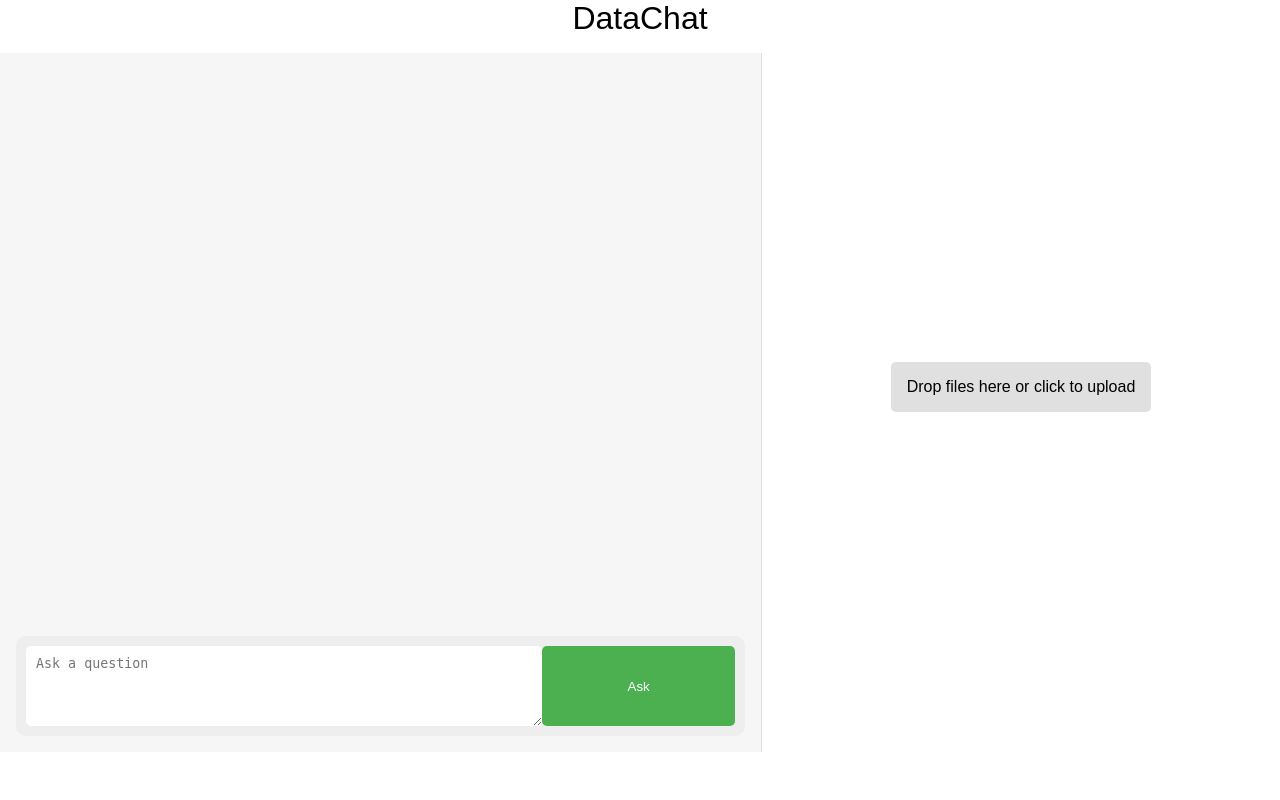
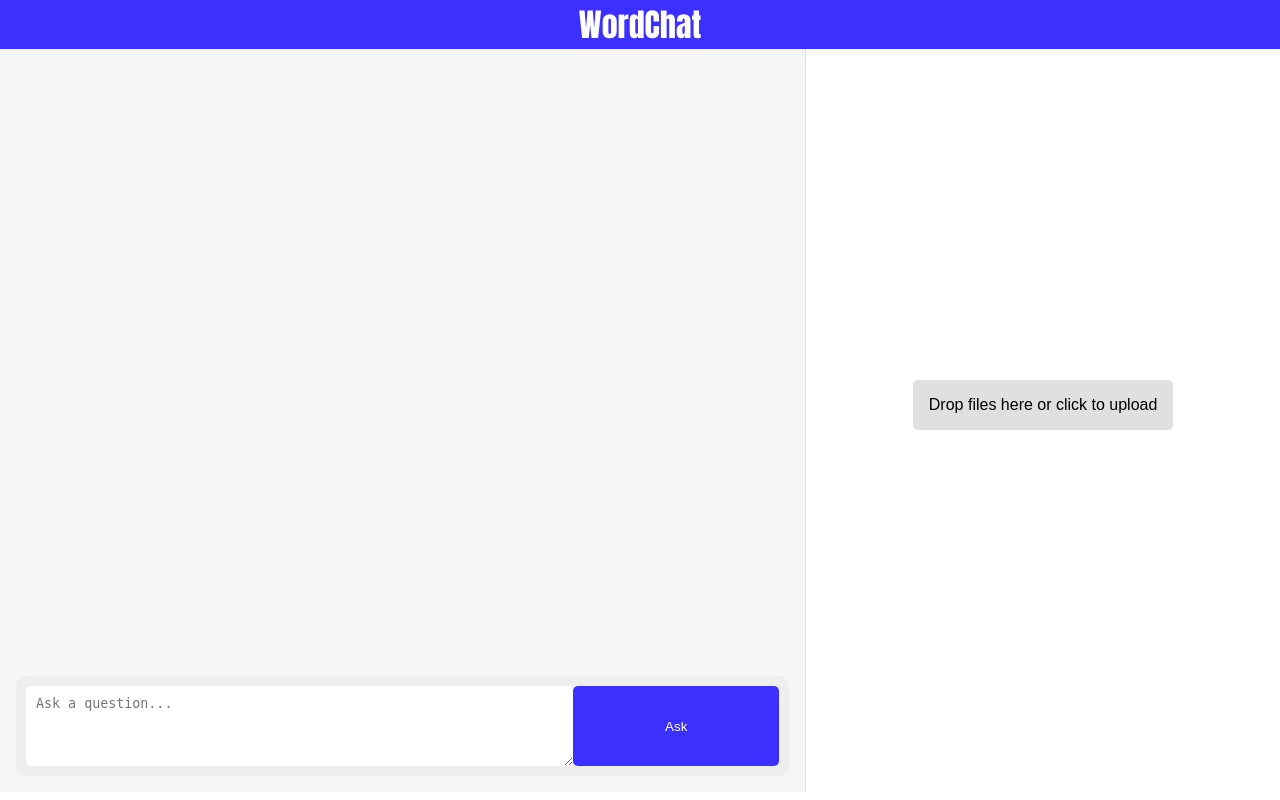
Before and after one commit to John-Danielsson/text_analysis, a Flask app: page / in a window 1280 px wide. Run offline with Flask 2, Linux system fonts and the light colour scheme.

Commit message:
improve html/css

```diff
--- a/templates/index.html
+++ b/templates/index.html
@@ -3,7 +3,7 @@
 <head>
     <meta charset="UTF-8">
     <meta name="viewport" content="width=device-width, initial-scale=1.0">
-    <title>DataChat</title>
+    <title></title>
     <style>
         html {
             height: 100%;
@@ -15,7 +15,7 @@
             align-items: center;
             margin: 0;
             padding: 0;
-            height: 90%;
+            height: 95%;
             width: 100%;
         }
         .container {
@@ -28,16 +28,19 @@
             width: 100%;
         }
         .header {
+            background-color: #3b30ff;
+            color: #ffffff;
+            font-family: Impact, sans-serif;
             text-align: center;
             font-size: 2rem;
-            margin-bottom: 1rem;
+<!--            margin: 1rem;-->
         }
         .content {
             display: flex;
             height: 100%;
         }
         .chatbot {
-            width: 60%;
+            width: 70%;
             background-color: #f6f6f6;
             padding: 1rem;
             display: flex;
@@ -89,7 +92,7 @@
         #chat-form button {
             border-radius: 5px;
             padding: 10px;
-            background-color: #4CAF50;
+            background-color: #3b30ff;
             color: white;
             border: none;
             flex-grow: 1;
@@ -101,7 +104,7 @@
 </head>
 <body>
     <div class="container">
-        <div class="header">DataChat</div>
+        <div class="header"></div>
         <div class="content">
             <div class="chatbot">
                 <div class="chat-content">
@@ -110,7 +113,7 @@
                     </div>
                 </div>
                 <form id="chat-form">
-                    <textarea id="user-input" placeholder="Ask a question" autocomplete="off" required rows="4" cols="40"></textarea>
+                    <textarea id="user-input" placeholder="Ask a question..." autocomplete="off" required rows="4" cols="40"></textarea>
                     <button type="submit">Ask</button>
                 </form>
             </div>
@@ -122,6 +125,11 @@
         </div>
     </div>
     <script>
+        var appName = "WordChat";
+        document.querySelector(".header").innerHTML = appName;
+        document.querySelector("title").innerHTML = appName;
+
+
         const fileInput = document.getElementById('fileInput');
         const fileList = document.querySelector('.file-list');
         const setFileItemStatus = (listItem, status) => {
@@ -172,6 +180,8 @@
             uploadFiles(files);
             fileInput.value = null;
         });
+
+
         const chatForm = document.getElementById('chat-form');
         const chatbox = document.getElementById('chatbox');
         function addMessageToChatbox(message, sender) {
```
